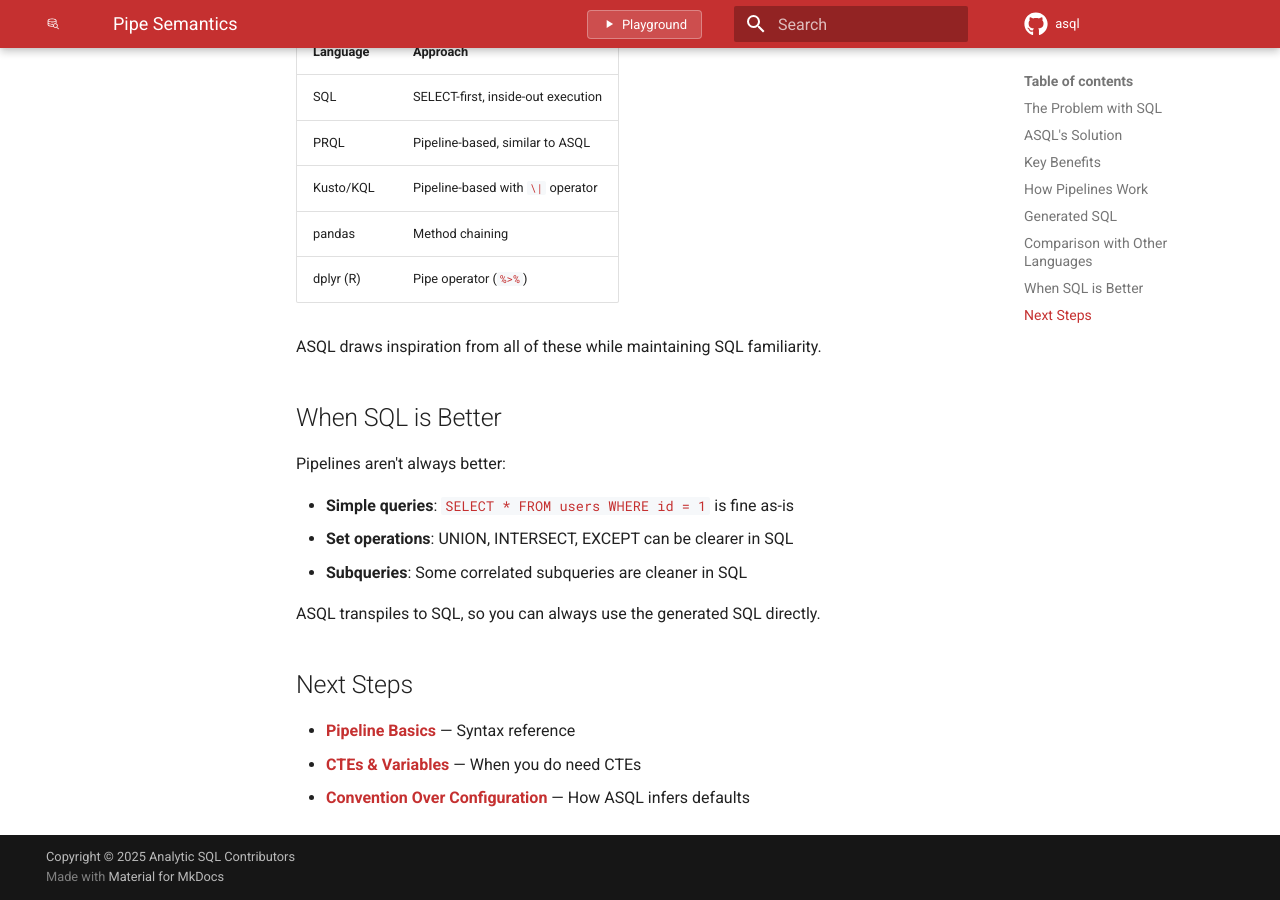
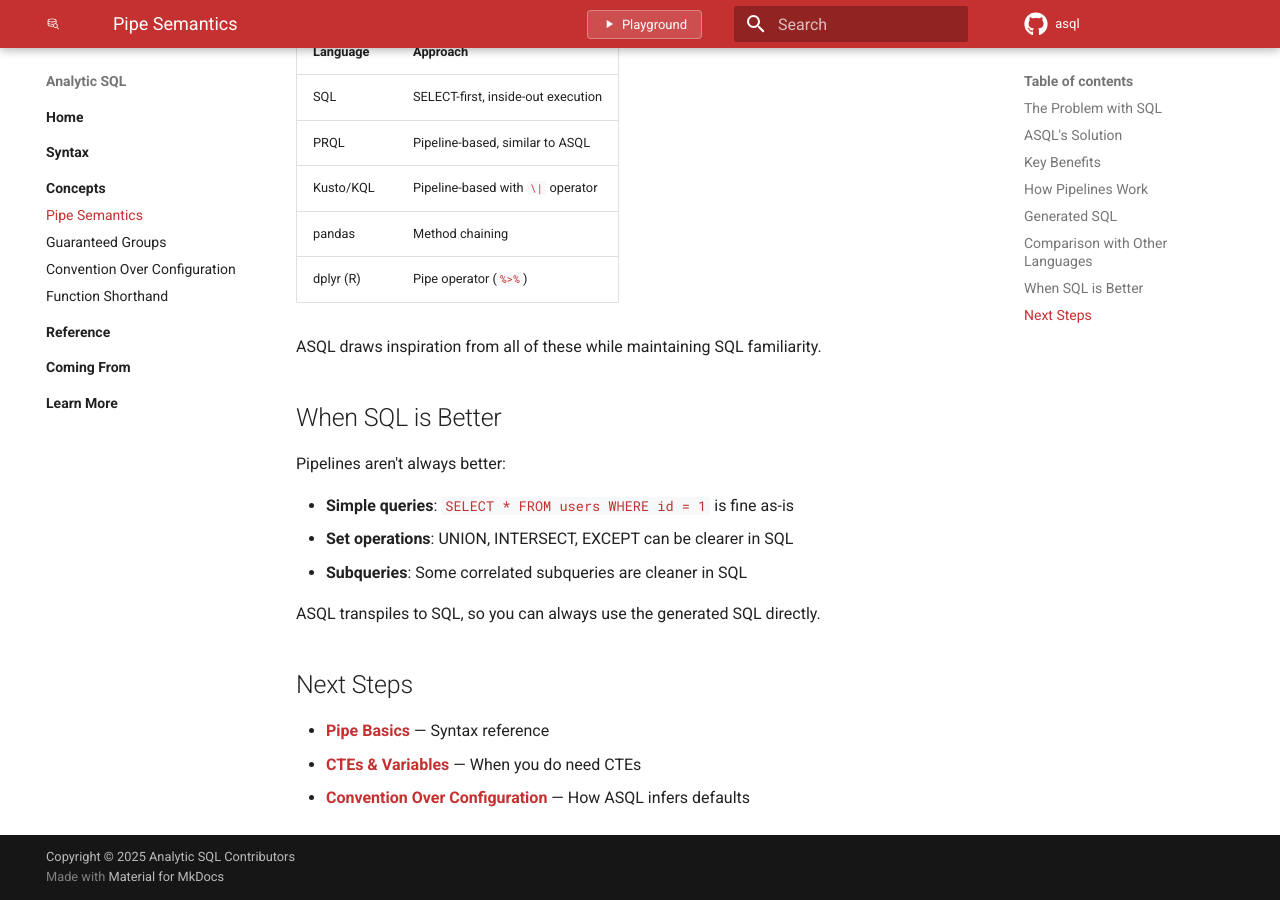
Before and after one commit to davefowler/asql, an MkDocs documentation site: the page built from docs/concepts/pipe-semantics.md, in a window 1280 px wide and 900 px high, scrolled down 3871 px. Built offline with MkDocs 1.6.1 and Material for MkDocs 9.7.7, drawn with Linux system fonts in a browser that asks for light colours; nearby versions of some CDN libraries; comment, search, counter and statistics services are not loaded.

Commit message:
Fix playground imports and broken doc links
- Update playground/__init__.py to import PIPE_EXAMPLES
- Update mkdocs.yml nav to use pipe.md and pipe-semantics.md
- Fix broken links in docs to use new file paths

```diff
--- a/docs/concepts/pipe-semantics.md
+++ b/docs/concepts/pipe-semantics.md
@@ -209,6 +209,6 @@
 
 ## Next Steps
 
-- **[Pipeline Basics](../syntax/pipeline.md)** — Syntax reference
+- **[Pipe Basics](../syntax/pipe.md)** — Syntax reference
 - **[CTEs & Variables](../syntax/ctes.md)** — When you do need CTEs
 - **[Convention Over Configuration](conventions.md)** — How ASQL infers defaults
--- a/mkdocs.yml
+++ b/mkdocs.yml
@@ -108,7 +108,7 @@
     - Examples: examples.md
   - Syntax:
     - syntax/index.md
-    - Pipeline Basics: syntax/pipeline.md
+    - Pipe Basics: syntax/pipe.md
     - Expressions & Operators: syntax/expressions.md
     - Aggregations: syntax/aggregations.md
     - Joins: syntax/joins.md
@@ -120,7 +120,7 @@
     - Pivot, Unpivot & Explode: syntax/pivot-unpivot.md
   - Concepts:
     - concepts/index.md
-    - Pipeline Semantics: concepts/pipelines.md
+    - Pipe Semantics: concepts/pipe-semantics.md
     - Guaranteed Groups: concepts/guaranteed-groups.md
     - Convention Over Configuration: concepts/conventions.md
     - Function Shorthand: concepts/shorthand.md
--- a/playground/__init__.py
+++ b/playground/__init__.py
@@ -2,8 +2,7 @@
 
 from .jinja_utils import strip_jinja_templates
 from .examples import (
-    ASQL_EXAMPLES,
-    PIPELINE_EXAMPLES,
+    PIPE_EXAMPLES,
     COHORT_EXAMPLES,
     SAMPLING_EXAMPLES,
     RESHAPING_EXAMPLES,
@@ -30,8 +29,7 @@
 
 __all__ = [
     "strip_jinja_templates",
-    "ASQL_EXAMPLES",
-    "PIPELINE_EXAMPLES",
+    "PIPE_EXAMPLES",
     "COHORT_EXAMPLES",
     "SAMPLING_EXAMPLES",
     "RESHAPING_EXAMPLES",
```
Also changed, not shown: docs/concepts/index.md (+1 -1 lines), docs/index.md (+1 -1 lines), docs/reference/keywords.md (+1 -1 lines), docs/syntax/cohorts.md (+1 -1 lines).
